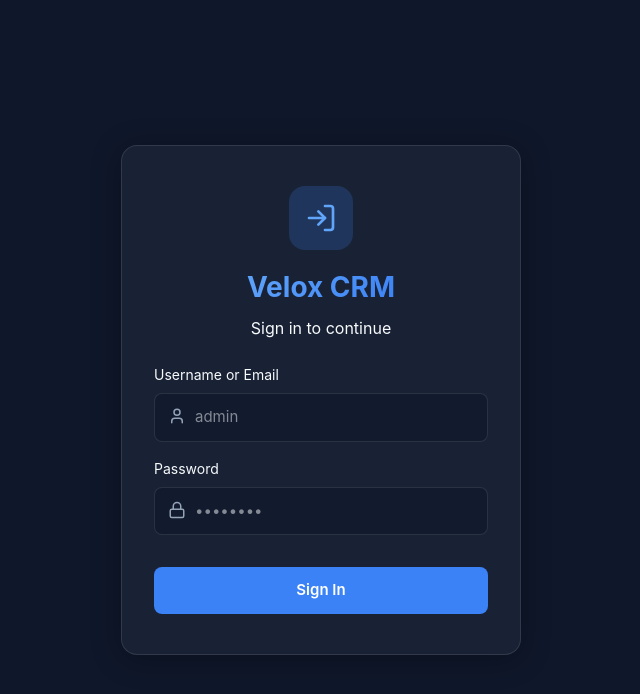
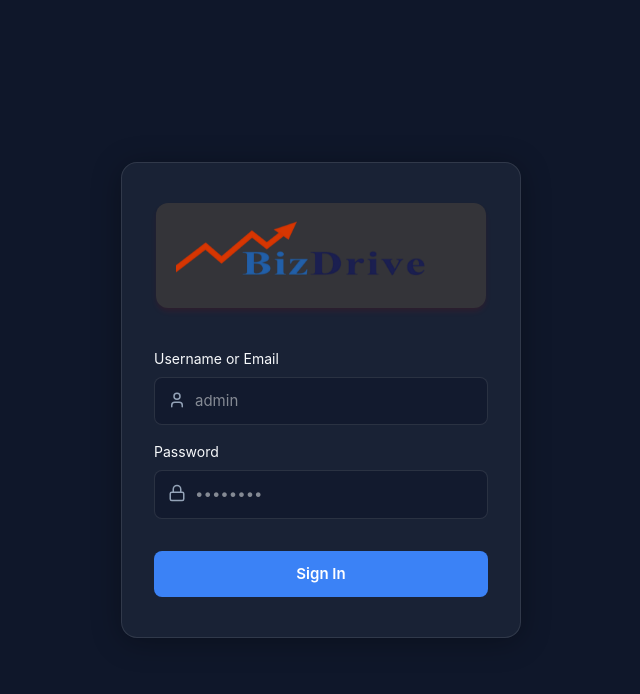
Before and after one commit to vanwanikhushal4-lang/crm-web, a React (Vite) app: page /login in a window 1280 px wide. Shown: the top 694 px of the page, without its empty margins (319-959 px from the left). Built offline with nearby package versions, Linux system fonts and the light colour scheme.

Commit message:
added bizzdrive logo in the login page

```diff
--- a/src/pages/Login.jsx
+++ b/src/pages/Login.jsx
@@ -2,6 +2,8 @@ import { useState } from 'react';
 import { useNavigate } from 'react-router-dom';
 import { LogIn, User, Lock } from 'lucide-react';
 import { loginUser } from '../api/apiFunctions/Login/Login_api_function';
+import bizdriveLogo from '../assets/BIZDRIVE-LOGO.png';
+
 
 export default function Login() {
   const [username, setUsername] = useState('');
@@ -60,14 +62,11 @@ export default function Login() {
     <div className="flex items-center justify-center" style={{ minHeight: '100vh' }}>
       <div className="glass-panel animate-fade" style={{ width: '100%', maxWidth: '400px', padding: '40px 32px' }}>
         <div className="flex-col items-center mb-6">
-          <div className="flex items-center justify-center mb-4" style={{
-            width: '64px', height: '64px', borderRadius: '16px',
-            background: 'rgba(59, 130, 246, 0.2)', color: '#60a5fa'
-          }}>
-            <LogIn size={32} />
+          <div className="flex justify-center mb-4">
+            <div style={{ background: '#343439', padding: '10px 20px', borderRadius: '12px', display: 'flex', alignItems: 'center', justifyContent: 'center', width: '100%', maxWidth: '330px', boxShadow: '0 4px 6px -1px rgba(255 0 0 / 10%), 0 2px 4px -1px rgba(0, 0, 0, 0.06)' }}>
+              <img src={bizdriveLogo} alt="BizDrive Logo" style={{ height: '85px', width: 'auto', objectFit: 'contain' }} />
+            </div>
           </div>
-          <h2 className="title-gradient" style={{ fontSize: '28px', textAlign: 'center' }}>Velox CRM</h2>
-          <p className="text-muted" style={{ textAlign: 'center', marginTop: '8px' }}>Sign in to continue</p>
         </div>
 
         {errorMsg && (
--- a/vite.config.js
+++ b/vite.config.js
@@ -6,4 +6,9 @@ import tailwindcss from '@tailwindcss/vite'
 // https://vite.dev/config/
 export default defineConfig({
   plugins: [react(), tailwindcss()],
+   server: {
+    host: true,
+    port: 5173,
+    allowedHosts: true ,
+  },
 })
```
Also changed, not shown: src/assets/BIZDRIVE-LOGO.png (added).
